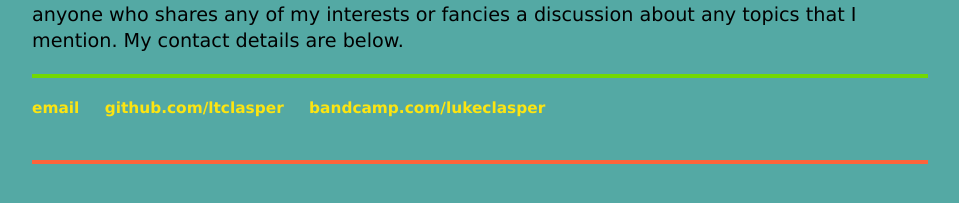
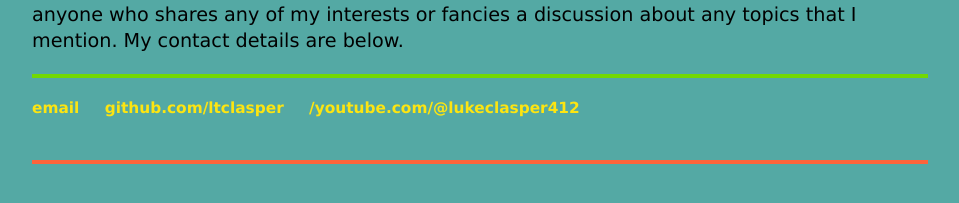
Before and after one commit to ltclasper/ltclasper.github.io, a Jekyll site: the page built from index.html, in a window 1280 px wide. Shown: the part 665-868 px from the top of the page, without its empty margins (160-1119 px from the left). Built offline with Jekyll 4.4.1, drawn with Linux system fonts in a browser that asks for light colours.

Commit message:
Update default.html

```diff
--- a/_layouts/default.html
+++ b/_layouts/default.html
@@ -40,7 +40,7 @@
 	    		<ul>
 	        		<li><a href="mailto:ltclasper@gmail.com">email</a></li>
 	        		<li><a href="https://github.com/ltclasper">github.com/ltclasper</a></li>
-				<li><a href="https://bandcamp.com/lukeclasper">bandcamp.com/lukeclasper</a></li>
+				<li><a href="www.youtube.com/@lukeclasper412">/youtube.com/@lukeclasper412</a></li>
 				</ul>
 			</footer>
 		</body>
```
